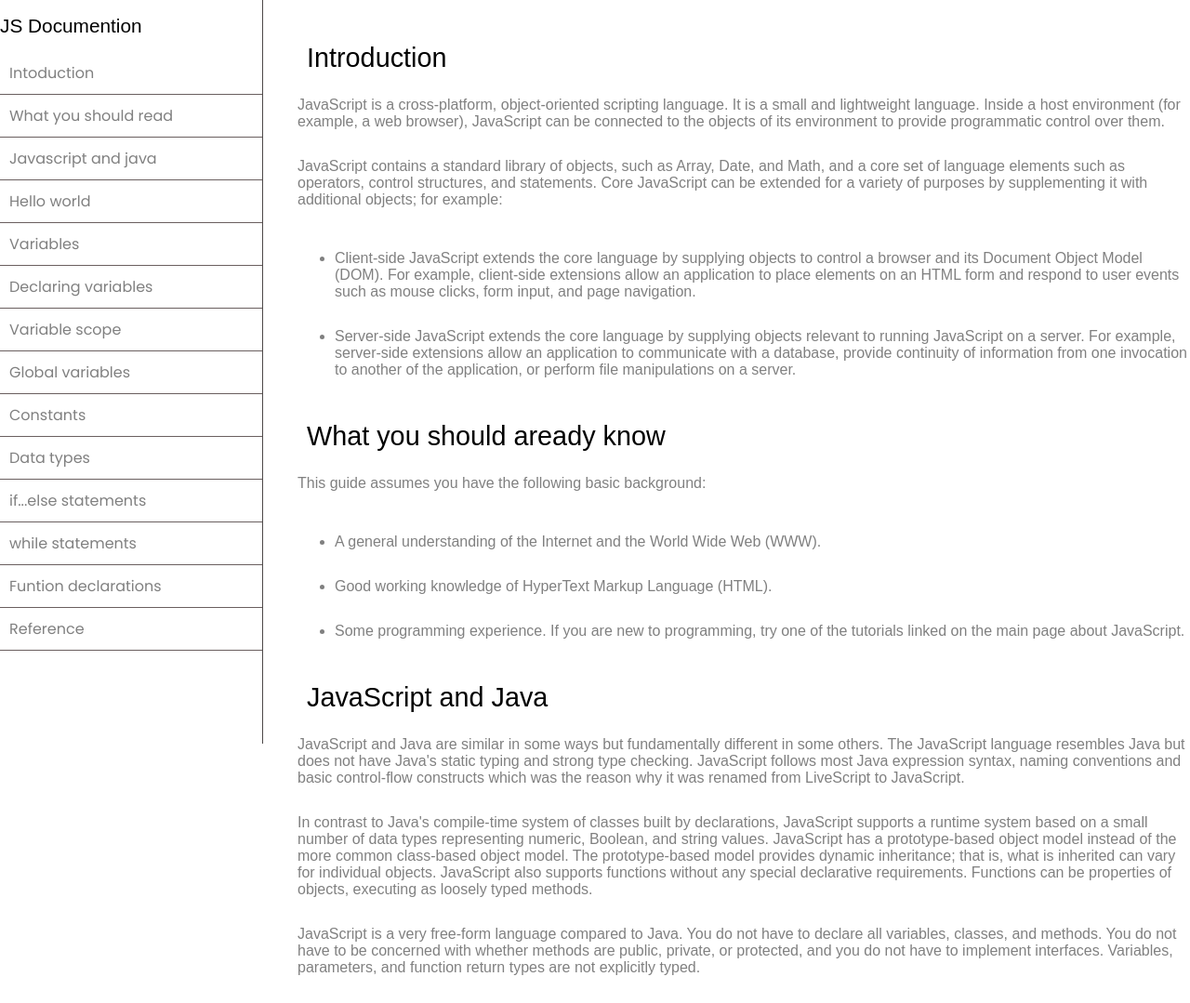
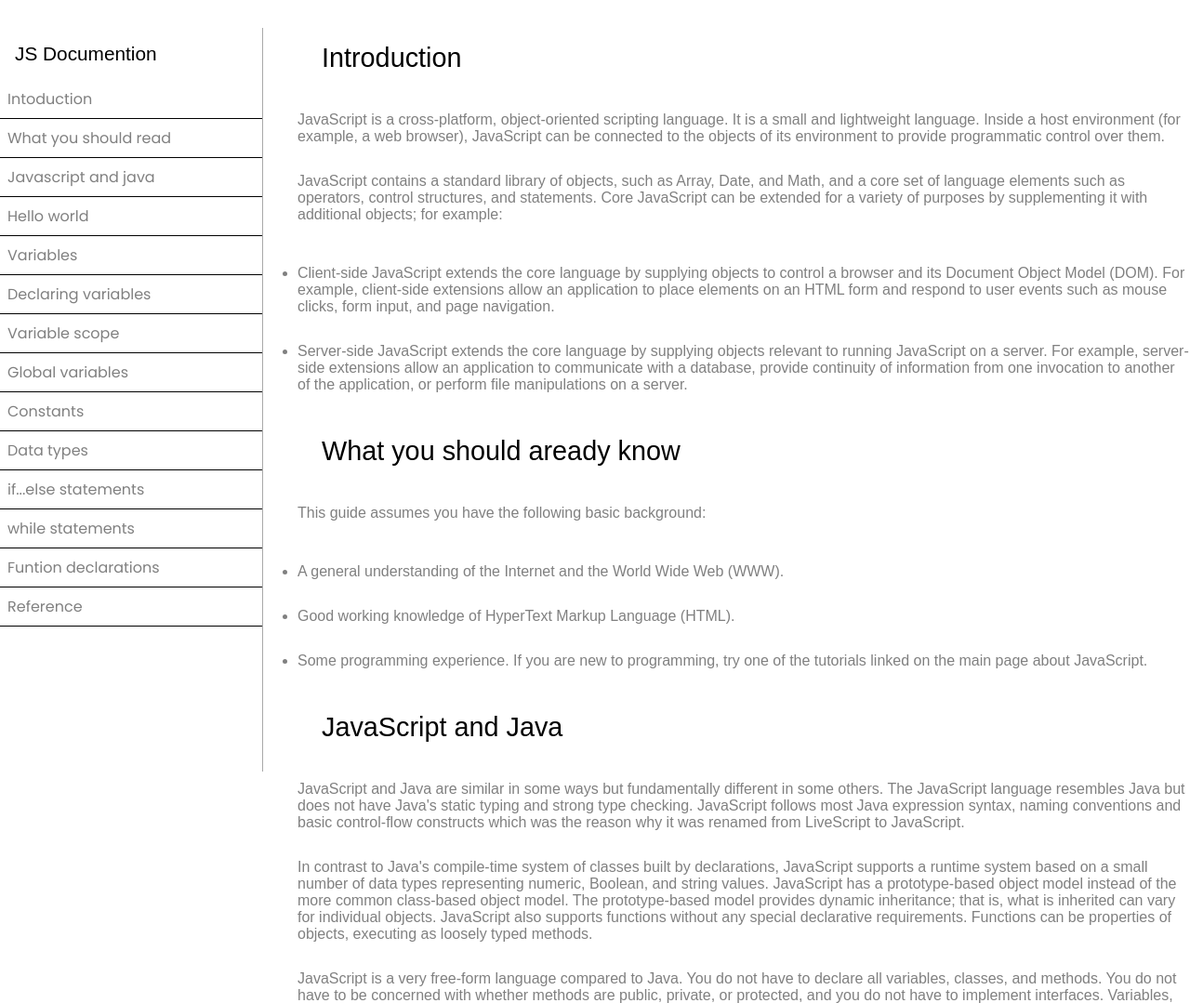
Before and after one commit to Gmarvis/technical-documentation, a plain HTML site: page index.html in a window 1280 px wide. Shown: the top 1079 px of the page at 93% size. Drawn offline with Linux system fonts and the light colour scheme.

Commit message:
css indebtation issuis resolved

```diff
--- a/assets/styles/styles.css
+++ b/assets/styles/styles.css
@@ -13,12 +13,9 @@ html {
 
 .nav-bar {
   position: fixed;
-  /* min-width: 291px; */
-  top: 0px;
-  left: 0px;
   width: 22%;
   height: 100%;
-  border-right:1px solid rgb(77, 72, 72);
+  border-right: 1px solid darkgray;
 }
 
 .nav {
@@ -26,16 +23,14 @@ html {
 }
 
 .nav-bar h1 {
-  color: #000000;
+  color: #000;
   margin: auto;
-  /* text-align: left; */
   padding: 6px auto;
   font-size: 1.3rem;
 }
 
-
 h1 {
-  padding-top:1rem;
+  padding: 1rem;
   color: #000;
   margin: 10px;
   font-size: 1.8em;
@@ -48,18 +43,9 @@ h1 {
   overflow: scroll;
 }
 
-ul {
-  display: block;
-  margin-block-start: 16px;
-  margin-block-end: 16px;
-  margin-inline-start: 0px;
-  margin-inline-end: 0px;
-  padding-inline-start: 40px;
-}
-
 .nav-bar ul li {
-  border-bottom: 1px solid rgb(106, 95, 95);
-  padding: 10px;
+  border-bottom: 1px solid black;
+  padding: 8px;
 }
 
 .nav-bar ul li a {
@@ -67,7 +53,7 @@ ul {
   font-size: 16px;
   padding: 6px auto;
   color: gray;
-   font-family: poppins, sans-serif;
+  font-family: poppins, sans-serif;
 }
 
 .main-section {
```
